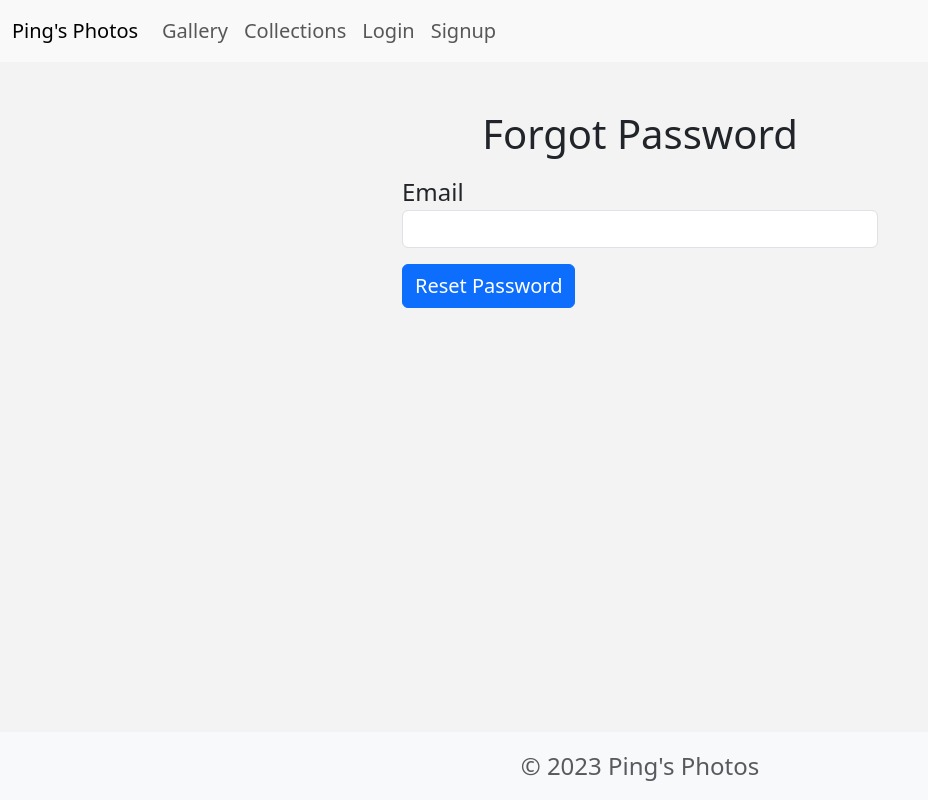
After one commit to MyPingO/Photo-Site, a Flask app: page /forgot_password in a window 1280 px wide. The commit adds this page. Shown: the whole page, without its empty margins (0-928 px from the left). Run offline with Flask 2, Linux system fonts and the light colour scheme; some libraries are stand-ins or nearby versions.

Commit message:
Change Password Feature Implemented

```diff
--- a/app/forms.py
+++ b/app/forms.py
@@ -33,3 +33,12 @@ class EditPhotoForm(FlaskForm):
     category = SelectField('Category', choices=[('',''), ('Flowers & Plants', 'Flowers & Plants'), ('Birds', 'Birds'), ('Animals', 'Animals'), ('Bugs', 'Bugs'), ('Landscapes', 'Landscapes'), ('People', 'People'), ('Food', 'Food'), ('Architecture', 'Architecture'), ('Other', 'Other')])
     price = StringField('Price')
     submit = SubmitField('Submit')
+
+class ForgotPasswordForm(FlaskForm):
+    email = StringField('Email', validators=[DataRequired(), Email()])
+    submit = SubmitField('Reset Password')
+
+class ResetPasswordForm(FlaskForm):
+    password = PasswordField('New Password', validators=[DataRequired()])
+    confirm_password = PasswordField('Confirm New Password', validators=[DataRequired(), EqualTo('password')])
+    submit = SubmitField('Reset Password')
--- a/app/routes.py
+++ b/app/routes.py
@@ -1,14 +1,16 @@
 from datetime import datetime
 from flask import jsonify, render_template, flash, send_from_directory, url_for, redirect, request, abort
-from flask_login import login_required, current_user, login_user
+from flask_login import login_required, current_user, login_user, logout_user
+from flask_mail import Message
 from werkzeug.security import check_password_hash, generate_password_hash
 from werkzeug.utils import secure_filename
 from .models import CollectionPurchase, Photo, User, Purchase
-from .forms import PhotoUploadForm, PurchaseSearchForm, LoginForm, SignupForm, EditPhotoForm
-from app import app, db
+from .forms import ForgotPasswordForm, PhotoUploadForm, PurchaseSearchForm, LoginForm, ResetPasswordForm, SignupForm, EditPhotoForm
+from app import app, db, mail
 from PIL import Image, ImageDraw, ImageFont, ImageOps
 from math import sqrt
 from random import shuffle, choice
+from itsdangerous import URLSafeTimedSerializer, SignatureExpired
 import re, os, stripe
 
 collection_categories = ['Flowers & Plants', 'Animals', 'Birds', 'Bugs', 'Landscapes', 'Food', 'People', 'Architecture', 'Other']
@@ -79,7 +81,8 @@ def upload():
                 # Create a blank RGBA image with the same size as the original image
                 watermark = Image.new('RGBA', img.size, (255, 255, 255, 0))
                 draw = ImageDraw.Draw(watermark)
-                font = ImageFont.truetype("verdana.ttf", img.width // 40 if img.width > img.height else img.height // 40)
+                verdana_font_path = os.path.abspath("static/fonts/verdana.ttf")
+                font = ImageFont.truetype(verdana_font_path, img.width // 40 if img.width > img.height else img.height // 40)
 
                 # Set watermark text positions in 4 corners
                 pos1 = (img.width // 20, img.height // 20)
@@ -362,6 +365,92 @@ def signup():
 
     return render_template('signup.html', form=form)
 
+@app.route('/forgot_password', methods=['GET', 'POST'])
+def forgot_password():
+    form = ForgotPasswordForm()
+    if form.validate_on_submit():
+        email = form.email.data
+        user = User.query.filter_by(email=email).first()
+
+        if user:
+            token = generate_reset_token(email)
+            send_reset_email(email, token)
+
+        flash("If an account with that email exists, an email has been sent with instructions to reset your password <br> <small>Please check your spam folder if you don't see an email in your inbox</small>", 'info')
+        return redirect(url_for('login'))
+    return render_template('forgot_password.html', form=form)
+
+@app.route('/reset_password/<token>', methods=['GET', 'POST'])
+def reset_password(token):
+    serializer = URLSafeTimedSerializer(app.config['SECRET_KEY'])
+
+    try:
+        email = serializer.loads(token, salt=app.config['SECURITY_PASSWORD_SALT'], max_age=3600)
+    except SignatureExpired:
+        flash('The reset link has expired', 'warning')
+        return redirect(url_for('login'))
+
+    user = User.query.filter_by(email=email).first()
+
+    if user is None:
+        flash('Invalid reset link', 'warning')
+        return redirect(url_for('login'))
+
+    form = ResetPasswordForm()
+
+    if form.validate_on_submit():
+        if form.password.data != form.confirm_password.data:
+            flash('Passwords do not match', 'warning')
+            return redirect(url_for('reset_password', token=token))
+        user.password = generate_password_hash(form.password.data) # You might need to hash this password before saving
+        db.session.commit()
+        flash('Your password has been reset!', 'success')
+        return redirect(url_for('login'))
+
+    return render_template('reset_password.html', form=form)
+
+def generate_reset_token(email):
+    serializer = URLSafeTimedSerializer(app.config['SECRET_KEY'])
+    return serializer.dumps(email, salt=app.config['SECURITY_PASSWORD_SALT'])
+
+def send_reset_email(email, token):
+    reset_url = url_for('reset_password', token=token, _external=True)
+    msg = Message('Reset Your Password', sender=app.config['MAIL_USERNAME'], recipients=[email])
+    msg.body = f"""
+    A request has been made to reset your password for Ping's Photos.
+    Click the following link to reset your password: {reset_url}
+    If you did not make this request then simply ignore this email and no changes will be made.
+    """
+    msg.html = f"""
+        <!DOCTYPE html>
+        <html>
+        <head>
+            <style>
+                body {{
+                    font-family: Arial, sans-serif;
+                    margin: 20px;
+                }}
+                .content {{
+                    max-width: 600px;
+                    margin: auto;
+                }}
+                a {{
+                    color: #007bff;
+                    text-decoration: none;
+                }}
+            </style>
+        </head>
+        <body>
+            <div class="content">
+                <p>A request has been made to reset your password for <strong>Ping's Photos</strong>.</p>
+                <p><a href="{reset_url}">Click here</a> to reset your password.</p>
+                <p>If you did not make this request then simply ignore this email and no changes will be made.</p>
+            </div>
+        </body>
+        </html>
+    """
+    mail.send(msg)
+
 @app.route('/admin/search_purchases', methods=['GET', 'POST'])
 @login_required
 def search_purchases():
@@ -377,6 +466,12 @@ def search_purchases():
             User.username.contains(search_term)
         ).all()
     return render_template('search_purchases.html', form=form, purchases=purchases)
+
+@app.route('/logout')
+@login_required
+def logout():
+    logout_user()
+    return redirect(url_for('gallery'))
 
 def check_signup_data(username, email, password):
     # Check if username is already taken
--- a/app/templates/base.html
+++ b/app/templates/base.html
@@ -37,6 +37,9 @@
           <li class="nav-item">
             <a class="nav-link" href="{{ url_for('my_photos') }}">My Photos</a>
           </li>
+          <li class="nav-item">
+            <a class="nav-link" href="{{ url_for('logout') }}">Logout</a>
+          </li>
           {% if current_user.is_admin %}
           <li class="nav-item">
             <a class="nav-link" href="{{ url_for('upload') }}">Upload</a>
@@ -61,7 +64,7 @@
     {% if messages %}
     {% for message in messages %}
     <div class="alert alert-info alert-dismissible fade show m-0" role="alert">
-      {{ message }}
+      {{ message|safe }}
       <button type="button" class="btn-close" data-bs-dismiss="alert" aria-label="Close"></button>
     </div>
     {% endfor %}
--- /dev/null
+++ b/app/templates/forgot_password.html
@@ -0,0 +1,20 @@
+{% extends "base.html" %}
+
+{% block content %}
+<div class="container mt-5">
+    <div class="text-center mb-3">
+        <h1>Forgot Password</h1>
+    </div>
+    <div class="row justify-content-center">
+        <div style="max-width: 500px;">
+            <form method="POST">
+                {{ form.hidden_tag() }}
+                <div class="mb-3">
+                    {{ form.email.label }} {{ form.email(class="form-control") }}
+                </div>
+                <button type="submit" class="btn btn-primary">Reset Password</button>
+            </form>
+        </div>
+    </div>
+</div>
+{% endblock %}
```
Also changed, not shown: app/__init__.py (+9 -0 lines), app/templates/login.html (+7 -2 lines), app/templates/reset_password.html (added, +23 -0 lines), app/static/fonts/verdana.ttf (added), 1 other file.
